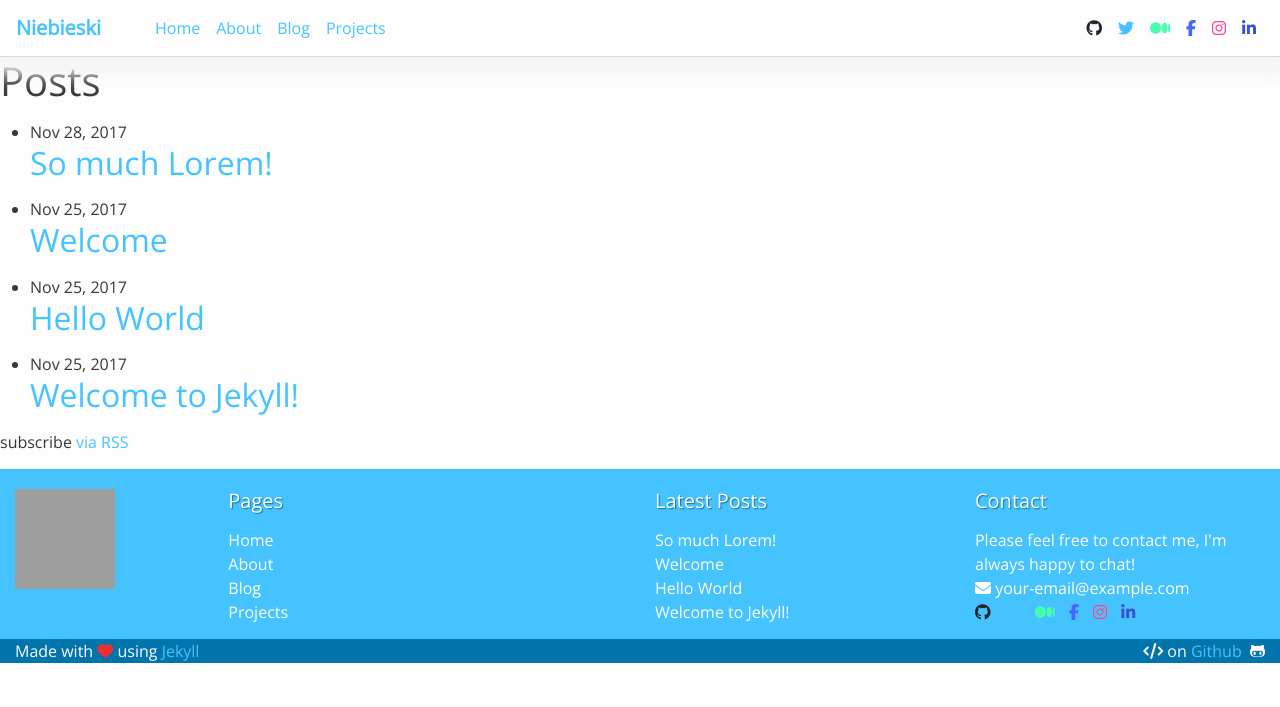
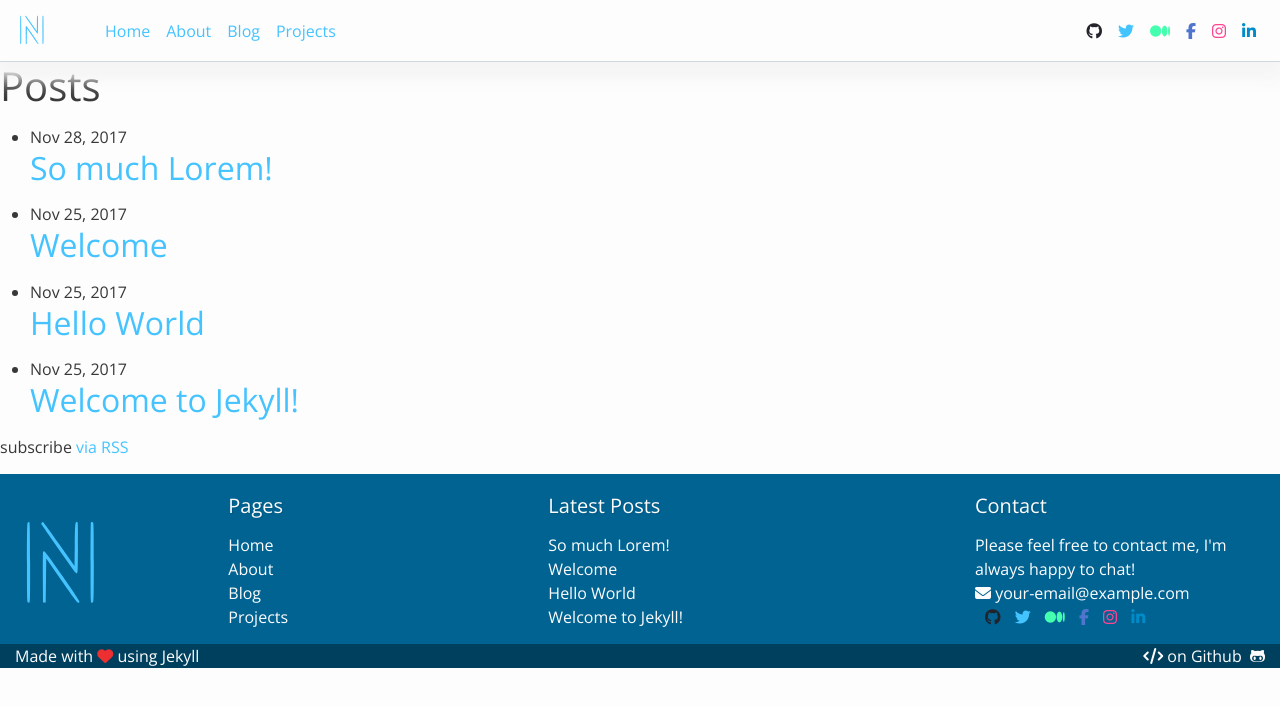
Before and after one commit to FabioRosado/Niebieski, a Jekyll site: the page built from index.md, in a window 1280 px wide. Shown: the top 707 px of the page. Built offline with Jekyll 4.4.1, drawn with Linux system fonts in a browser that asks for light colours; nearby versions of some CDN libraries.

Commit message:
Add logo to header and footer

```diff
--- a/_includes/footer.html
+++ b/_includes/footer.html
@@ -1,10 +1,10 @@
-<footer class="footer navbar-fixed-bottom navbar-inverse">
+<footer class="footer navbar-fixed-bottom">
     <div class="container-fluid">
         <div class="row">
             <div class="col-md-2">
-                <img class="footer-title" src="{{site.url}}/assets/images/FR.svg" width="100" height="100" alt="FabioRosado">
+                <img class="footer-logo" src="{{site.url}}/assets/images/logo.svg" width="100" height="100" alt="{{ site.title }}">
             </div>
-            <div class="col-md-4">
+            <div class="col-md-3">
                 <h5 class="footer-title">Pages</h5>
                  <ul class="footer-link">
                      <li><a href="{{ site.url }}">Home</a></li>
@@ -15,7 +15,7 @@
                     {% endfor %}
                 </ul>
             </div>
-            <div class="col-md-3">
+            <div class="col-md-4">
                 <h5 class="footer-title">Latest Posts</h5>
                 <ul class="footer-link">
                     {% for link in site.posts limit:4 %}
@@ -65,11 +65,14 @@
             </div>
         </div>
         <div class="row bottom-footer">
-            <div class="col-sm-6">
+            <div class="col-sm-6 d-none d-md-block footer-link">
                 Made with <i class="fa fa-heart"></i> using <a href="http://jekyllrb.com/">Jekyll</a>
             </div>
-            <div class="col-sm-6" align="right">
-                <i class="fa fa-code"></i> on <a href="https://github.com/fabiorosado/fabiorosado.github.io/">Github </a> &nbsp;<i class="fa fa-github-alt"></i>
+            <div class="col-sm-6 d-none d-md-block footer-link" align="right">
+                <a href="https://github.com/fabiorosado/fabiorosado.github.io/"><i class="fa fa-code"></i> on Github &nbsp;<i class="fa fa-github-alt"></i></a>
+            </div>
+            <div class="d-sm-none footer-link">
+                &emsp; Made with <i class="fa fa-heart"></i> using <a href="http://jekyllrb.com/">Jekyll </a> &emsp; <a href="https://github.com/fabiorosado/fabiorosado.github.io/"><i class="fa fa-code"></i> on Github &nbsp;<i class="fa fa-github-alt"></i></a>
             </div>
         </div>
     </div>
--- a/_includes/header.html
+++ b/_includes/header.html
@@ -1,6 +1,8 @@
 <header>
     <nav class="navbar navbar-expand-lg navbar-brand-color">
-        <a class="navbar-brand" href="{{ site.url }}"><strong>{{ site.title }}</strong></a>
+        <a class="navbar-brand" href="{{ site.url }}">
+            <img src="{{site.url}}/assets/images/logo.svg" width="35" height="35" alt="{{ site.title }}">
+        </a>
         <button class="navbar-toggler" type="button" data-toggle="collapse" data-target="#navbarSupportedContent" aria-controls="navbarSupportedContent" aria-expanded="false" aria-label="Toggle navigation">
             <i class="fa fa-bars" aria-hidden="true"></i>
         </button>
--- a/_sass/niebieski.scss
+++ b/_sass/niebieski.scss
@@ -14,7 +14,7 @@ $text-color:       #383838 !default;
 $background-color: #FDFDFD !default;
 $brand-color:      #45C3FF !default;
 $brand-color-light: lighten($brand-color, 20%) !default;
-$brand-color-dark: darken($brand-color, 30%);
+$brand-color-dark: darken($brand-color, 35%);
 
 $grey-color:       #5D7682 !default;
 $grey-color-light: lighten($grey-color, 40%) !default;
@@ -23,12 +23,12 @@ $grey-color-dark:  darken($grey-color, 25%) !default;
 $red-color:       #ed2f32 !default;
 
 // Social Media Colors
-$facebook-color:        #4466FF !default;
+$facebook-color:        #4f76cc !default;
 $twitter-color:         #44C4FF !default;
 $github-color:          #23242B !default;
 $instagram-color:       #FF4492 !default;
 $medium-color:          #44FFAE !default;
-$linkedin-color:        #3752CC !default;
+$linkedin-color:        #008CC9 !default;
 
 
 // Import partials.
--- a/_sass/niebieski/_layout.scss
+++ b/_sass/niebieski/_layout.scss
@@ -21,12 +21,12 @@
  * Site footer
  */
 .footer {
-    background-color: $brand-color;
+    background-color: $brand-color-dark;
     color: $background-color;
 }
 
 .bottom-footer {
-    background-color: $brand-color-dark;
+    background-color: darken($brand-color-dark, 10%);
 }
 
 .footer-title {
@@ -42,14 +42,18 @@
         color: $background-color;
     }
     a:hover {
-        color: darken($brand-color, 30%);
+        color: $brand-color;
         text-decoration: none;
     }
 }
 
+.footer-logo {
+    margin-top: 40px;
+}
+
 .footer-item {
     display:inline-block;
-    margin-right: 10px;
+    margin-left: 10px;
 }
 
 
```
Also changed, not shown: assets/images/logo.svg (added).
